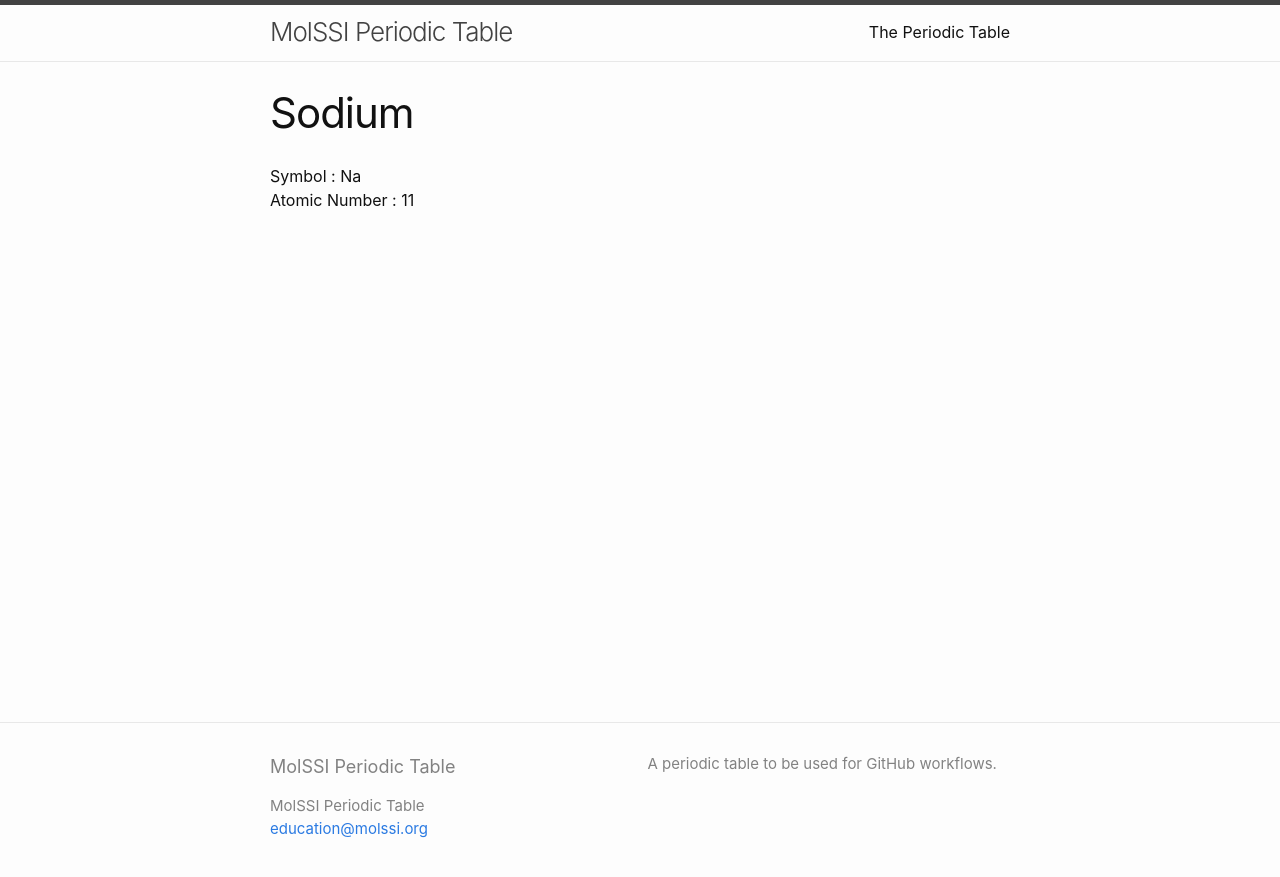
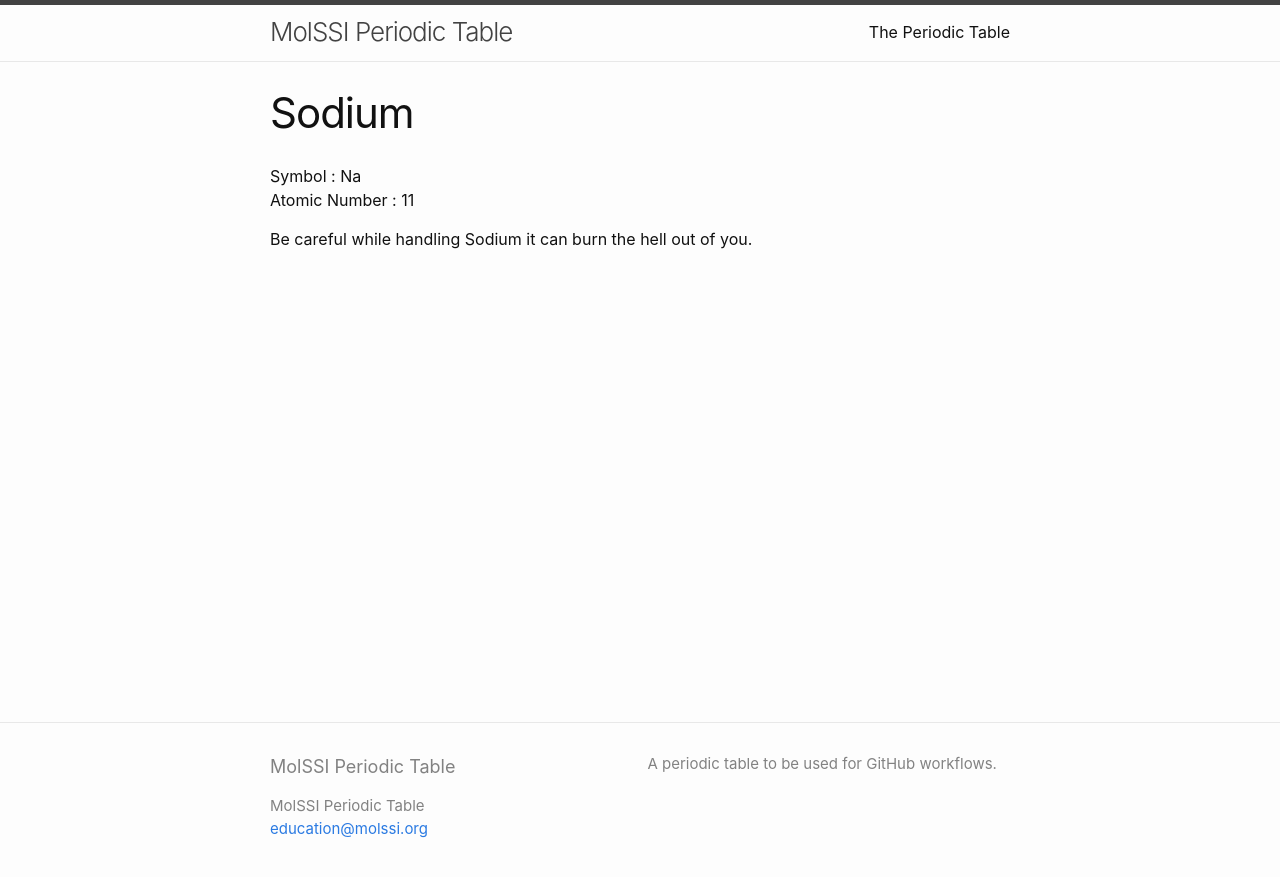
Before and after one commit to MolSSI-Education/periodic-table, a Jekyll site: the page built from elements/sodium.md, in a window 1280 px wide. Shown: the top 877 px of the page. Built offline with Jekyll 4.4.1, drawn with Linux system fonts in a browser that asks for light colours.

Commit message:
updated sodium.md

```diff
--- a/elements/sodium.md
+++ b/elements/sodium.md
@@ -5,3 +5,5 @@ title: Sodium
 
 Symbol : Na
 Atomic Number : 11
+
+Be careful while handling Sodium it can burn the hell out of you.
```
